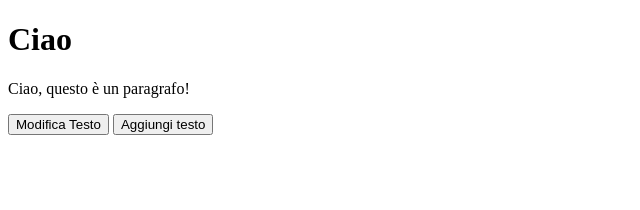
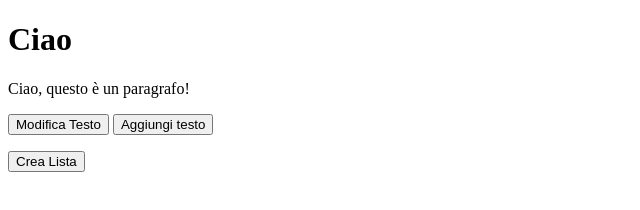
Before and after one commit to mirko77-web/javascript, a website: page index.html in a window 1280 px wide. Shown: the whole page, without its empty margins (0-640 px from the left). Drawn offline with Linux system fonts and the light colour scheme.

Commit message:
crea una lista

```diff
--- a/index.html
+++ b/index.html
@@ -13,7 +13,25 @@
     <button id="myBtn">Aggiungi testo</button>
     <p id="demo"></p>
 
+    <button onclick="creaLista()">Crea Lista</button>
+    <div id="contenitore"></div>
+
     <script>
+          function creaLista() {
+            const lista = document.createElement("ul");
+
+            const elementi = ["Elemento 1", "Elemento 2", "Elemento 3", "Elemento 4"];
+
+
+            elementi.forEach((testo) => {
+                const elementoLista = document.createElement("li");
+                elementoLista.innerText = testo;
+                lista.appendChild(elementoLista);
+            });
+
+
+            document.getElementById("contenitore").appendChild(lista);
+        }
         function modificaTesto() {
             const testo = document.getElementById("testo");
             testo.innerText = "Ora il testo è stato aggiornato!";
@@ -27,6 +45,7 @@
         function myFunction1() {
             document.getElementById("demo").innerHTML += "Il mio nome è... ";
         }
+
     </script>
 </body>
 </html>
```
